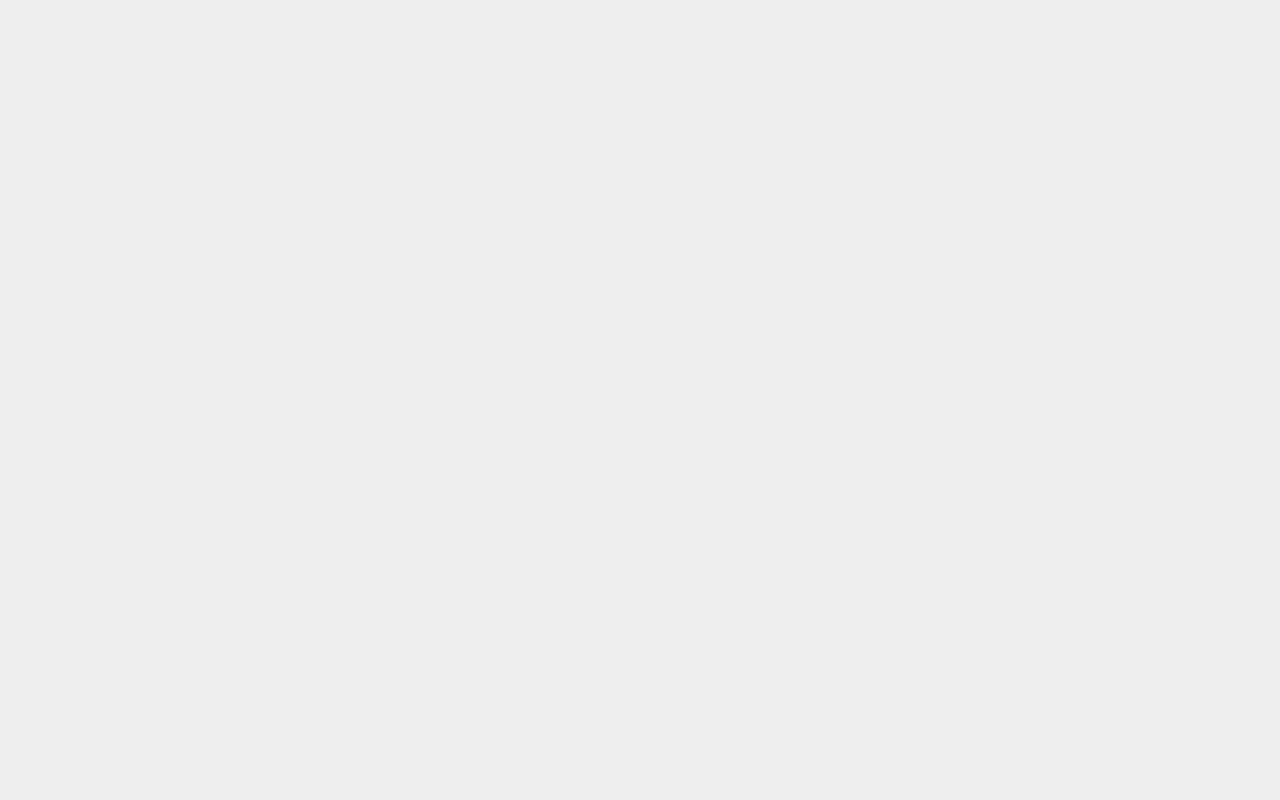
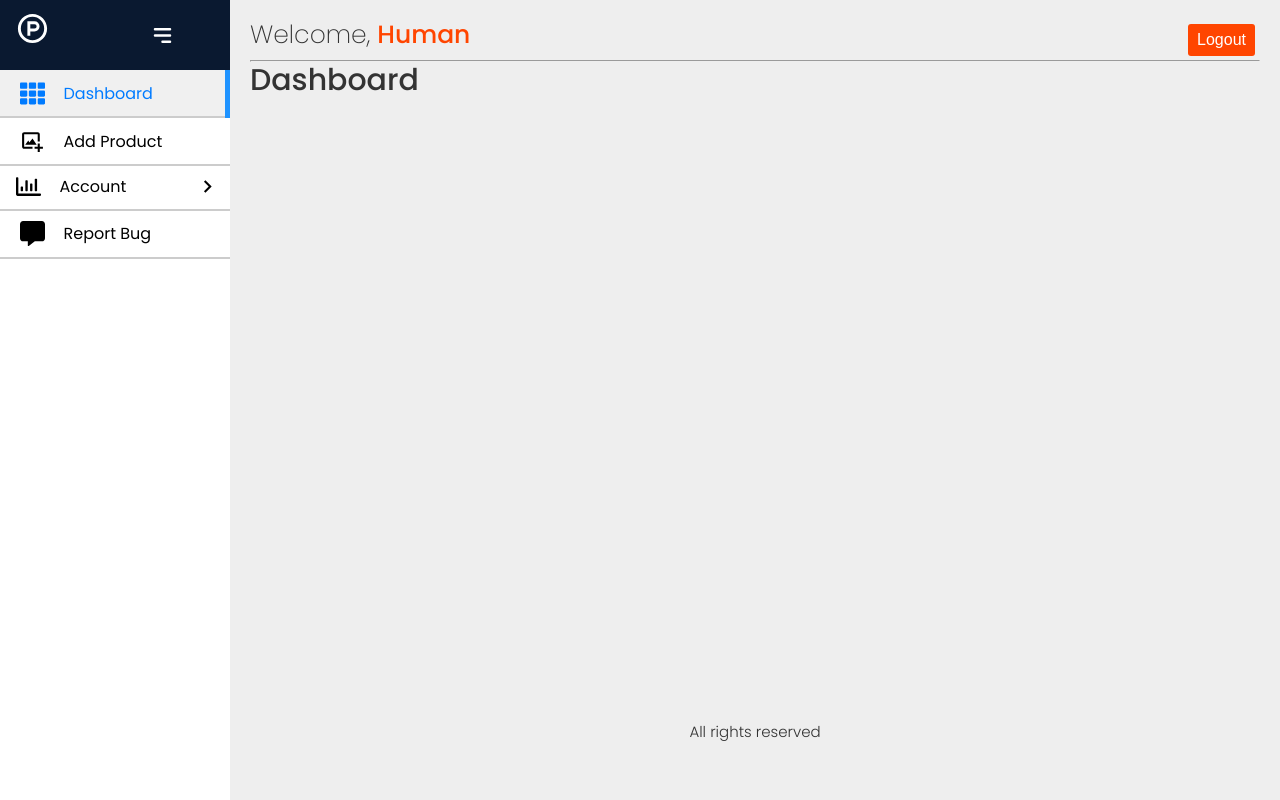
Before and after one commit to florenciaj/pinvent-front, a React (Create React App) app: page /dashboard in a window 1280 px wide. Before the commit this address had no page. Built offline with nearby package versions, Linux system fonts and the light colour scheme.

Commit message:
add sidebar

```diff
--- a/src/App.js
+++ b/src/App.js
@@ -1,8 +1,11 @@
 import { BrowserRouter, Route, Routes } from "react-router-dom";
+import Layout from "./Component/Layout/Layout";
+import Sidebar from "./Component/Sidebar/Sidebar";
 import ForgotPassword from "./Pages/Auth/ForgotPassword";
 import Login from "./Pages/Auth/Login";
 import Register from "./Pages/Auth/Register";
 import ResetPassword from "./Pages/Auth/ResetPassword";
+import Dashboard from "./Pages/Dashboard/Dashboard";
 import Home from "./Pages/Home/Home";
 
 function App() {
@@ -14,6 +17,13 @@
         <Route path="/register" element={<Register />}></Route>
         <Route path="/forgot-password" element={<ForgotPassword />}></Route>
         <Route path="/reset-password/:resetPassword" element={<ResetPassword />}></Route>
+        <Route path="/dashboard" element={
+          <Sidebar>
+            <Layout>
+              <Dashboard />
+            </Layout>
+          </Sidebar>
+        }></Route>
       </Routes>
     </BrowserRouter>
   );
--- a/src/Component/Layout/Layout.js
+++ b/src/Component/Layout/Layout.js
@@ -6,7 +6,6 @@
     return (
         <>
             <Header></Header>
-
             <div style={{ minHeight: '80vh' }} className='--pad'>
                 {children}
             </div>
--- /dev/null
+++ b/src/Component/Sidebar/Sidebar.js
@@ -0,0 +1,54 @@
+import React, { useState } from "react";
+import { HiMenuAlt3 } from "react-icons/hi";
+import { RiProductHuntLine } from "react-icons/ri";
+import { useNavigate } from "react-router-dom";
+import menu from "../../Data/Sidebar";
+import "./Sidebar.scss";
+import SidebarItem from "./SidebarItem";
+
+const Sidebar = ({ children }) => {
+  const [isOpen, setIsOpen] = useState(true);
+  const toggle = () => setIsOpen(!isOpen);
+  const navigate = useNavigate();
+
+  const goHome = () => {
+    navigate("/");
+  };
+
+  return (
+    <div className="layout">
+      <div className="sidebar" style={{ width: isOpen ? "230px" : "60px" }}>
+        <div className="top_section">
+          <div className="logo" style={{ display: isOpen ? "block" : "none" }}>
+            <RiProductHuntLine
+              size={35}
+              style={{ cursor: "pointer" }}
+              onClick={goHome}
+            />
+          </div>
+
+          <div
+            className="bars"
+            style={{ marginLeft: isOpen ? "100px" : "0px" }}
+          >
+            <HiMenuAlt3 onClick={toggle} />
+          </div>
+        </div>
+        {menu.map((item, index) => {
+          return <SidebarItem key={index} item={item} isOpen={isOpen} />;
+        })}
+      </div>
+
+      <main
+        style={{
+          paddingLeft: isOpen ? "230px" : "60px",
+          transition: "all .5s",
+        }}
+      >
+        {children}
+      </main>
+    </div>
+  );
+};
+
+export default Sidebar;
--- /dev/null
+++ b/src/Component/Sidebar/Sidebar.scss
@@ -0,0 +1,145 @@
+.layout {
+    display: flex;
+  }
+  main {
+    width: 100%;
+    // padding: 20px;
+    color: #ccc;
+  }
+  .sidebar {
+    position: fixed;
+    top: 0;
+    left: 0;
+    width: 230px;
+    height: 100vh;
+    flex-shrink: 0;
+    background-color: var(--color-white);
+    overflow: auto;
+    color: var(-color-dark);
+    transition: all 0.5s;
+  }
+
+  .top_section {
+    display: flex;
+    align-items: center;
+    padding: 10px 15px;
+    // border-bottom: 2px solid #ccc;
+    transition: all 0.5s;
+    background-color: var(--dark-blue);
+    height: 70px;
+  }
+  .logo {
+    font-size: 30px;
+    color: var(--color-white);
+  }
+  .bars {
+    display: flex;
+    font-size: 25px;
+    margin-left: 70px;
+    cursor: pointer;
+    color: var(--color-white);
+    transition: all 0.3s;
+  }
+
+  .bars:hover {
+    color: var(--color-primary);
+    font-size: 27px;
+  }
+
+  .sidebar-item {
+    padding: 0.75em 1em;
+    display: block;
+    // border-radius: 5px;
+    // border-bottom: 2px solid #ccc;
+    background-color: rgba(255, 255, 255, 0.1);
+    transition: background-color 0.15s;
+  }
+
+  .s-parent {
+    border-bottom: 2px solid #ccc;
+  }
+
+  .sidebar-item:hover {
+    background-color: #eee;
+  }
+
+  .sidebar-title {
+    display: flex;
+    font-size: 1.2em;
+    justify-content: space-between;
+    align-items: center;
+  }
+
+  .sidebar-title span {
+    display: flex;
+    justify-content: flex-start;
+    align-items: flex-start;
+    gap: 12px;
+    transition: all 0.5s;
+    font-size: 1.6rem;
+  }
+
+  .sidebar-title span .icon {
+    display: flex;
+    justify-content: center;
+    align-items: center;
+    width: 1.5em;
+    font-size: 25px;
+  }
+
+  .sidebar-title .arrow-icon {
+    cursor: pointer;
+    transition: all 0.5s;
+  }
+
+  .sidebar-item.open > .sidebar-title .arrow-icon {
+    transform: rotate(90deg);
+  }
+
+  .sidebar-content {
+    padding-top: 0.25em;
+    height: 0;
+    overflow: hidden;
+  }
+  .sidebar-item.open > .sidebar-content {
+    height: auto;
+  }
+
+  .s-child {
+    border: 1px solid #ccc;
+    border-radius: 3px;
+    margin-top: 5px;
+  }
+
+  .s-child:hover {
+    border: 1px solid var(--light-blue);
+  }
+
+  a {
+    color: var(--colo-dark);
+    text-decoration: none;
+    transition: all 0.2s;
+  }
+
+  .active {
+    color: var(--color-primary);
+    display: block;
+    position: relative;
+    width: 100%;
+    height: auto;
+    background-color: #eee;
+  }
+
+  .active::after {
+    content: "";
+    position: absolute;
+    width: 5px;
+    height: 100%;
+    right: 0;
+    top: 0;
+    background-color: var(--light-blue);
+  }
+
+  .sublink .sidebar-item .sidebar-title {
+    padding-left: 40px;
+  }
--- /dev/null
+++ b/src/Component/Sidebar/SidebarItem.js
@@ -0,0 +1,65 @@
+import React, { useState } from "react";
+import { MdKeyboardArrowRight } from "react-icons/md";
+import { NavLink } from "react-router-dom";
+
+const activeLink = ({ isActive }) => (isActive ? "active" : "link");
+const activeSublink = ({ isActive }) => (isActive ? "active" : "link");
+
+const SidebarItem = ({ item, isOpen }) => {
+  const [expandMenu, setExpandMenu] = useState(false);
+
+  if (item.childrens) {
+    return (
+      <div
+        className={
+          expandMenu ? "sidebar-item s-parent open" : "sidebar-item s-parent"
+        }
+      >
+        <div className="sidebar-title">
+          <span>
+            {item.icon && <div className="icon">{item.icon}</div>}
+            {isOpen && <div>{item.title}</div>}
+          </span>
+          <MdKeyboardArrowRight
+            size={25}
+            className="arrow-icon"
+            onClick={() => setExpandMenu(!expandMenu)}
+          />
+        </div>
+        <div className="sidebar-content">
+          {item.childrens.map((child, index) => {
+            return (
+              <div key={index} className="s-child">
+                <NavLink to={child.path} className={activeSublink}>
+                  <div className="sidebar-item">
+                    <div className="sidebar-title">
+                      <span>
+                        {child.icon && <div className="icon">{child.icon}</div>}
+                        {isOpen && <div>{child.title}</div>}
+                      </span>
+                    </div>
+                  </div>
+                </NavLink>
+              </div>
+            );
+          })}
+        </div>
+      </div>
+    );
+  } else {
+    return (
+      <NavLink to={item.path} className={activeLink}>
+        <div className="sidebar-item s-parent">
+          <div className="sidebar-title">
+            <span>
+              {item.icon && <div className="icon">{item.icon}</div>}
+              {isOpen && <div>{item.title}</div>}
+            </span>
+          </div>
+        </div>
+      </NavLink>
+    );
+  }
+};
+
+export default SidebarItem;
--- /dev/null
+++ b/src/Data/Sidebar.js
@@ -0,0 +1,36 @@
+import { BiImageAdd } from "react-icons/bi";
+import { FaCommentAlt, FaRegChartBar, FaTh } from "react-icons/fa";
+
+const menu = [
+  {
+    title: "Dashboard",
+    icon: <FaTh />,
+    path: "/dashboard",
+  },
+  {
+    title: "Add Product",
+    icon: <BiImageAdd />,
+    path: "/add-product",
+  },
+  {
+    title: "Account",
+    icon: <FaRegChartBar />,
+    childrens: [
+      {
+        title: "Profile",
+        path: "/profile",
+      },
+      {
+        title: "Edit Profile",
+        path: "/edit-profile",
+      },
+    ],
+  },
+  {
+    title: "Report Bug",
+    icon: <FaCommentAlt />,
+    path: "/contact-us",
+  },
+];
+
+export default menu;
--- /dev/null
+++ b/src/Pages/Dashboard/Dashboard.js
@@ -0,0 +1,11 @@
+import React from 'react'
+
+const Dashboard = () => {
+    return (
+        <div>
+            <h2>Dashboard</h2>
+        </div>
+    )
+}
+
+export default Dashboard
```
